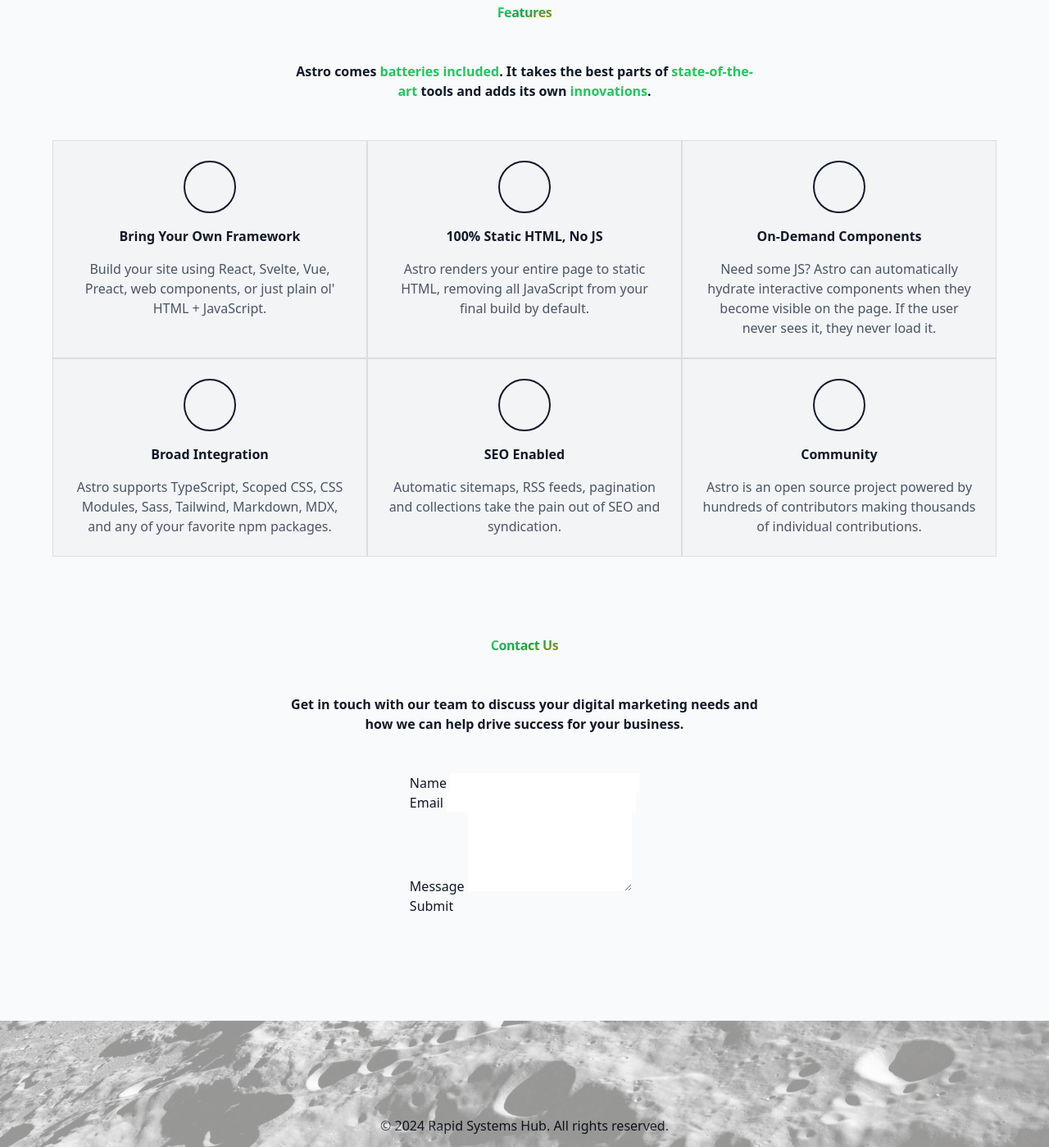
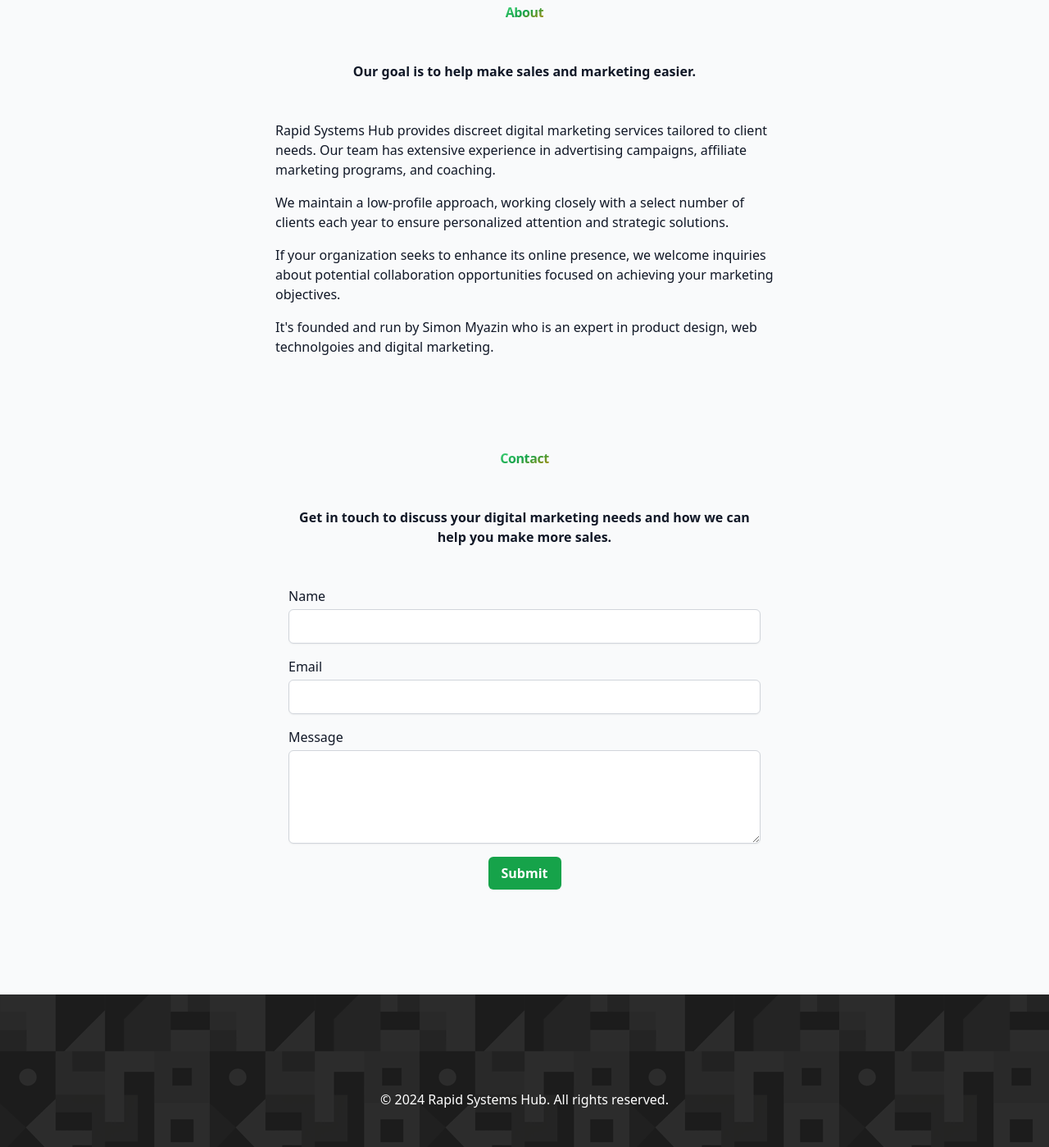
Before and after one commit to vmyazin/rapidsystemshub-home, an Astro site: page / in a window 1280 px wide. Shown: the part 1401-2800 px from the top of the page at 82% size. Built offline with nearby package versions, Linux system fonts and the light colour scheme; Astro itself is replaced by a stand-in of ours; some icons are missing; what tailwindcss-fluid-type would draw is missing.

Commit message:
Clean up home page and add more content

```diff
--- /dev/null
+++ b/src/components/about.astro
@@ -0,0 +1,21 @@
+---
+import { Icon } from "astro-icon/components";
+import ContentSection from "~/components/content-section.astro";
+---
+
+<ContentSection title="About" id="about">
+  <Fragment slot="lead">
+    Our goal is to help make sales and marketing easier.
+  </Fragment>
+
+  <div class="desc w-1/2">
+    <p>Rapid Systems Hub provides discreet digital marketing services tailored to client needs. Our team has extensive experience in advertising campaigns, affiliate marketing programs, and coaching.</p>
+
+    <p>We maintain a low-profile approach, working closely with a select number of clients each year to ensure personalized attention and strategic solutions.</p>
+
+    <p>If your organization seeks to enhance its online presence, we welcome inquiries about potential collaboration opportunities focused on achieving your marketing objectives.</p>
+
+    <p>It's founded and run by Simon Myazin who is an expert in product design, web technolgoies and digital marketing.</p>
+  </div>
+
+</ContentSection>
--- a/src/components/contact.astro
+++ b/src/components/contact.astro
@@ -2,29 +2,33 @@
 import ContentSection from "~/components/content-section.astro";
 ---
 
-<ContentSection title="Contact Us" id="contact">
+<ContentSection title="Contact" id="contact">
   <Fragment slot="lead">
-    Get in touch with our team to discuss your digital marketing needs and how we can help drive success for your business.
+  Get in touch to discuss your digital marketing needs and how we can help you make more sales.
   </Fragment>
 
-  <div class="contact-form">
-    <form>
+  <div class="contact-form mt-8 w-full flex justify-center">
+    <form class="space-y-4 max-w-xl w-full">
       <div class="form-group">
-        <label for="name">Name</label>
-        <input type="text" id="name" name="name" required>
+        <label for="name" class="block text-sm font-medium text-default">Name</label>
+        <input type="text" id="name" name="name" required class="mt-1 p-2 block w-full border border-gray-300 rounded-md shadow-sm focus:border-indigo-500 focus:ring focus:ring-indigo-500 focus:ring-opacity-50">
       </div>
 
       <div class="form-group">
-        <label for="email">Email</label>
-        <input type="email" id="email" name="email" required>
+        <label for="email" class="block text-sm font-medium text-default">Email</label>
+        <input type="email" id="email" name="email" required class="mt-1 p-2 block w-full border border-gray-300 rounded-md shadow-sm focus:border-indigo-500 focus:ring focus:ring-indigo-500 focus:ring-opacity-50">
       </div>
 
       <div class="form-group">
-        <label for="message">Message</label>
-        <textarea id="message" name="message" rows="4" required></textarea>
+        <label for="message" class="block text-sm font-medium text-default">Message</label>
+        <textarea id="message" name="message" rows="4" required class="mt-1 p-2 block w-full border border-gray-300 rounded-md shadow-sm focus:border-indigo-500 focus:ring focus:ring-indigo-500 focus:ring-opacity-50"></textarea>
       </div>
 
-      <button type="submit">Submit</button>
+      <!-- center button -->
+      <div class="flex justify-center">
+          <button type="submit" class="py-2 px-4 bg-green-600 hover:bg-green-700 focus:outline-none focus:border-green-700 focus:ring focus:ring-green-500 focus:ring-opacity-50 text-white font-bold rounded-md shadow-sm">Submit</button>
+      </div>
+
     </form>
   </div>
 </ContentSection>
--- a/src/components/footer-min.astro
+++ b/src/components/footer-min.astro
@@ -1,15 +1,11 @@
 ---
 import { Icon } from "astro-icon/components";
-import HeroImage from "~/components/hero-image.astro";
+import bgImg from "../assets/images/bg-mosaic-dark.png";
 ---
 
-<footer class="relative flex h-64 items-center justify-center">
-  <div class="absolute inset-0 overflow-hidden opacity-40">
-    <HeroImage />
-  </div>
-
-  <div class="text-default">
-    <p>&copy; {new Date().getFullYear()} Rapid Systems Hub. All rights reserved.</p>
+<footer class="relative flex h-64 items-center justify-center" style={`background-image: url('${bgImg.src}'); background-repeat: repeat;`}>
+  <div class="text-center px-2">
+    <p class="text-white">&copy; {new Date().getFullYear()} Rapid Systems Hub. All rights reserved.</p>
   </div>
 
 </footer>
--- a/src/components/header.astro
+++ b/src/components/header.astro
@@ -1,12 +1,11 @@
 ---
 import { Icon } from "astro-icon/components";
 import ThemeSwitcher from "~/components/theme-switcher.astro";
-import LogoSVG from '../../public/logo-rapidly-green.svg?raw';
+import LogoSVG from '../../public/logo-rapidly-over-white.svg?raw';
 import type { NavItem } from "~/types";
 
 const navItems: Array<NavItem> = [
-  { title: "About", url: "#about" },
-  { title: "Featured", url: "#featured" },
+  { title: "About", url: "#intro" },
   { title: "Contact", url: "#contact" },
 ];
 ---
--- a/src/pages/index.astro
+++ b/src/pages/index.astro
@@ -1,7 +1,7 @@
 ---
 import "@fontsource-variable/inter";
 import Contact from "~/components/contact.astro";
-import Features from "~/components/features.astro";
+import About from "~/components/about.astro";
 import Footer from "~/components/footer-min.astro";
 import Header from "~/components/header.astro";
 import Intro from "~/components/intro.astro";
@@ -19,7 +19,8 @@ const description =
   <head>
     <meta charset="utf-8" />
     <meta name="viewport" content="width=device-width" />
-    <link rel="icon" href="/logo-rapidly-green.svg" type="image/svg+xml" />
+    <!-- favicon -->
+    <link rel="icon" href="/logo-rapidly-dark.svg" type="image/svg+xml" />
     <meta name="generator" content={generator} />
 
     <title>Astro Landing Page</title>
@@ -64,7 +65,7 @@ const description =
     <Splash />
     <div class="space-y-24 px-8 py-32">
       <Intro />
-      <Features />
+      <About />
       <Contact />
     </div>
     <Footer />
--- a/src/styles/global.css
+++ b/src/styles/global.css
@@ -10,3 +10,9 @@ a,
   @apply bg-clip-text text-transparent;
   @apply bg-gradient-to-br from-green-400 via-green-600 to-yellow-600;
 }
+
+.desc {
+  p {
+    @apply mb-4;
+  }
+}
--- a/src/styles/theme.css
+++ b/src/styles/theme.css
@@ -9,7 +9,7 @@
 }
 
 [data-theme="dark"] {
-  --color-primary: theme("colors.pink.400");
+  --color-primary: theme("colors.green.500");
   --color-secondary: theme("colors.indigo.400");
   --color-text: theme("colors.gray.50");
   --color-text-offset: theme("colors.gray.400");
```
Also changed, not shown: public/logo-rapidly-green.svg, public/logo-rapidly-over-white.svg (added), src/assets/images/bg-mosaic-dark.png (added).
